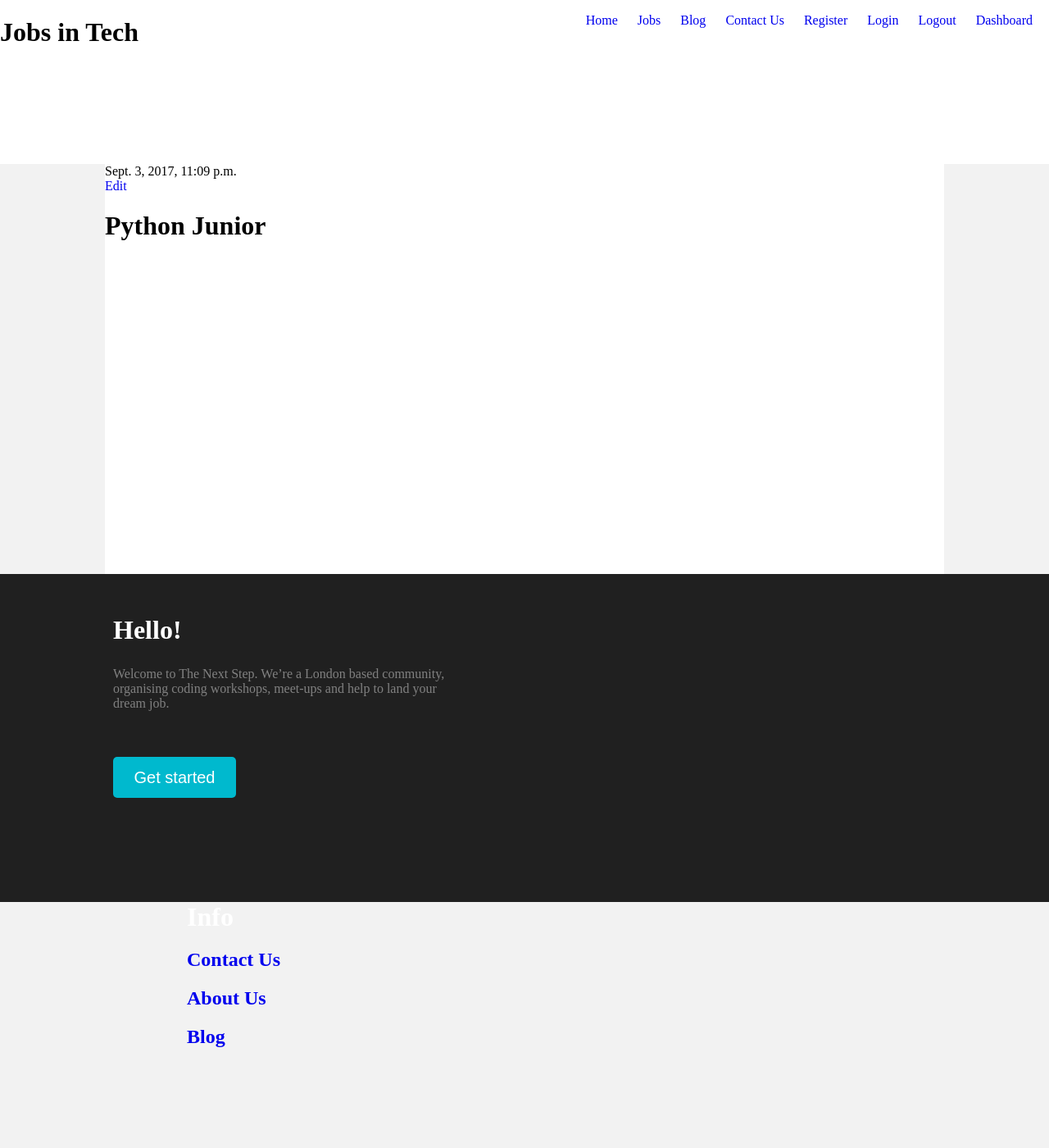
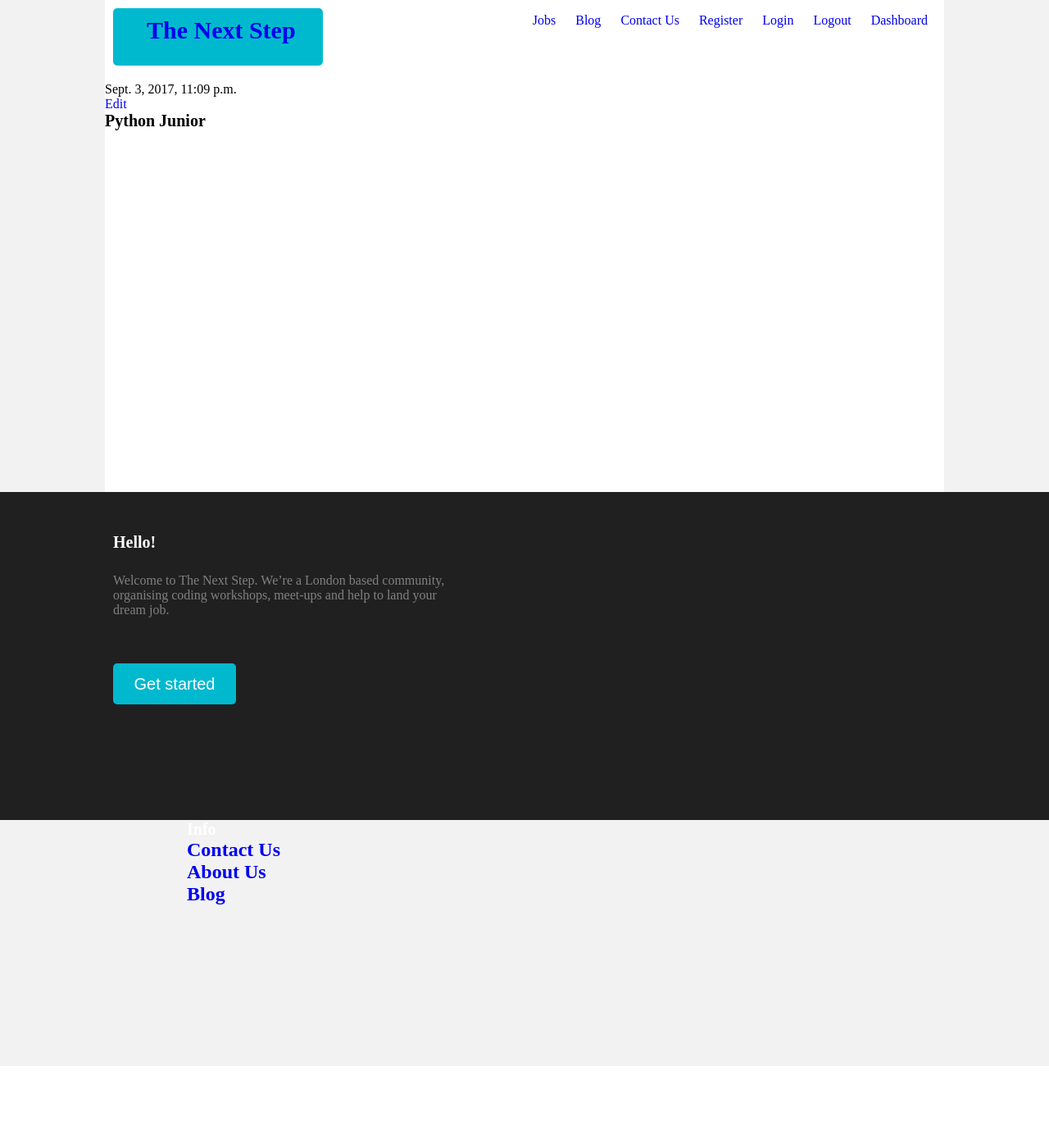
Before and after one commit to mmagnusen/nextstep, a Django app: page /jobs/post/2/ in a window 1280 px wide. Shown: the whole page at 82% size. After the commit the page ends 1300 px from the top, so only its background shows below. Run offline with Django 3.2, Linux system fonts and the light colour scheme; data comes from the database, SQL or seed files in the repository.

Commit message:
styled header

```diff
--- a/jobpost/static/css/base.css
+++ b/jobpost/static/css/base.css
@@ -9,6 +9,19 @@
 }
 
 body {
+  margin: 0;
+  padding: 0;
+  background-color: #F2F2F2;
+}
+
+h1 {
+  margin: 0;
+  padding: 0;
+  font-size: 20px;
+}
+
+h2 {
+
   margin: 0;
   padding: 0;
 }
@@ -72,27 +85,44 @@
 color: #202020;
 }
 
-body {
-  background-color: #F2F2F2;
+
+
+/*********************************************
+
+                header/navigation
+
+**********************************************/
+#outer_header {
+  width: 80%;
+  height: 100px;
+  margin: 0 auto;
 }
 
-#header {
+#inner_header {
   background-color: white;
-  height: 200px;
+  height: 100px;
+  width: 100%;
+  margin: 0 auto;
 }
 
 #title {
-  max-width: 50%;
-  background-color: white;
+  width: 20%;
   display: inline-block;
-  height: 200px;
+  height: 50px;
+  background-color: #00B9CE;
+  color: white;
+  border-radius: 5px;
+  margin: 10px;
+  padding: 1%  1% 1% 4%;
 }
 
 #navigation {
-  background-color: white;
-  max-width: 50%;
+  width: 60%;
+  height: 100px;
   display: inline-block;
   float: right;
+  color: grey;
+  text-align: right;
 }
 
 ol {
--- a/website/templates/base_logged_in.html
+++ b/website/templates/base_logged_in.html
@@ -6,13 +6,13 @@
     <link rel="stylesheet" href="{% static 'css/base.css' %}">
   </head>
   <body>
-    <div id="header">
+    <div id="outer_header">
+        <div id="inner_header">
             <div id="title">
-            <h1>Jobs in Tech</h1>
+                <h1><a href='http://127.0.0.1:8000'><h2>The Next Step</h2></a></h1>
             </div>
             <div id="navigation">
               <ul>
-            <li><a href='http://127.0.0.1:8000'>Home</a></li>
                 <li><a href='/jobs'>Jobs</a></li>
                 <li><a href='https://medium.com/@NextStepCoders'>Blog</a></li>
                 <li><a href='/site/contact_us'>Contact Us</a></li>
@@ -21,6 +21,7 @@
                 <li><a href='/logout'> Logout</a></li>
                 <li><a href='/user/dashboard'>Dashboard</a></li>
               </ul>
+            </div>
         </div>
     </div>
     <div id="wrapper">
```
Lines whose indentation alone changed are shown as unchanged.
